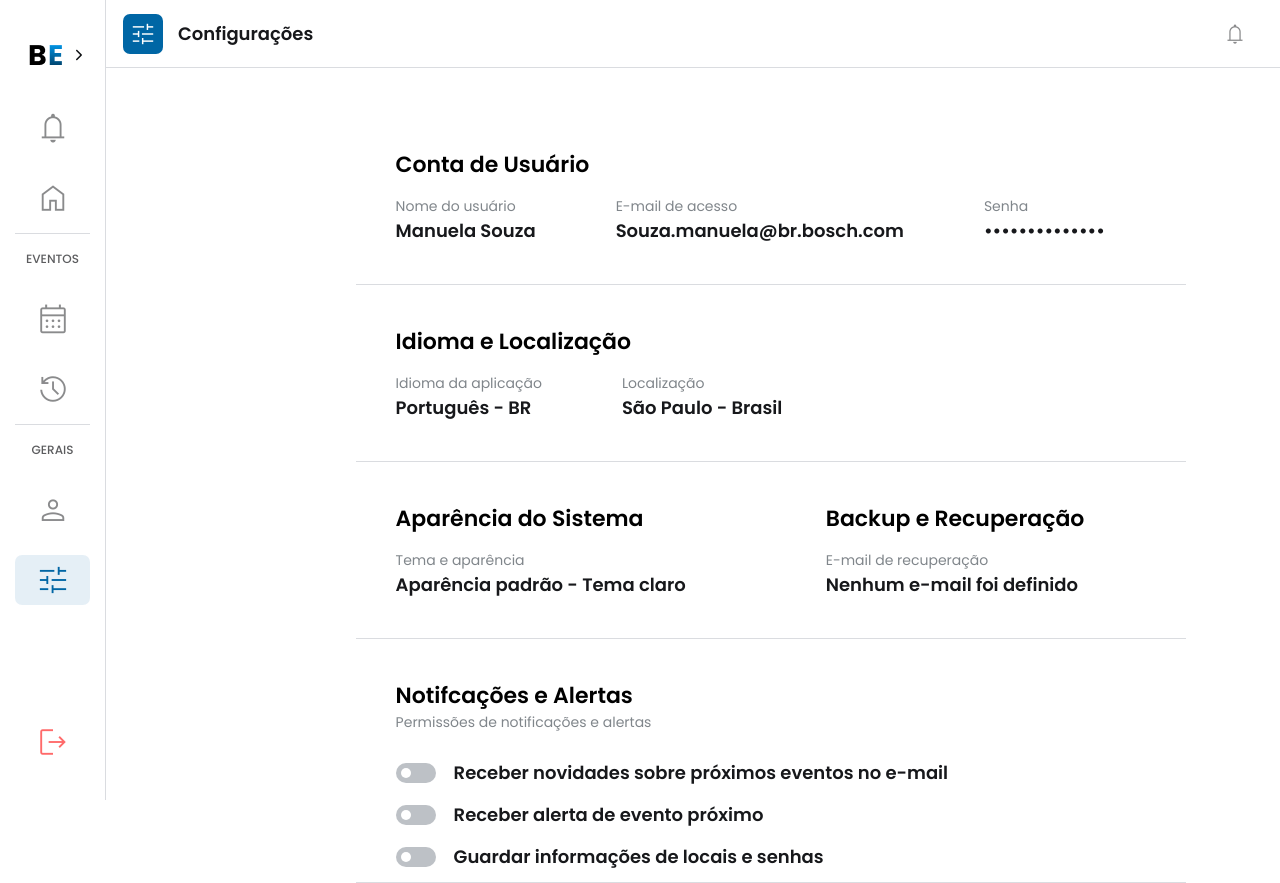
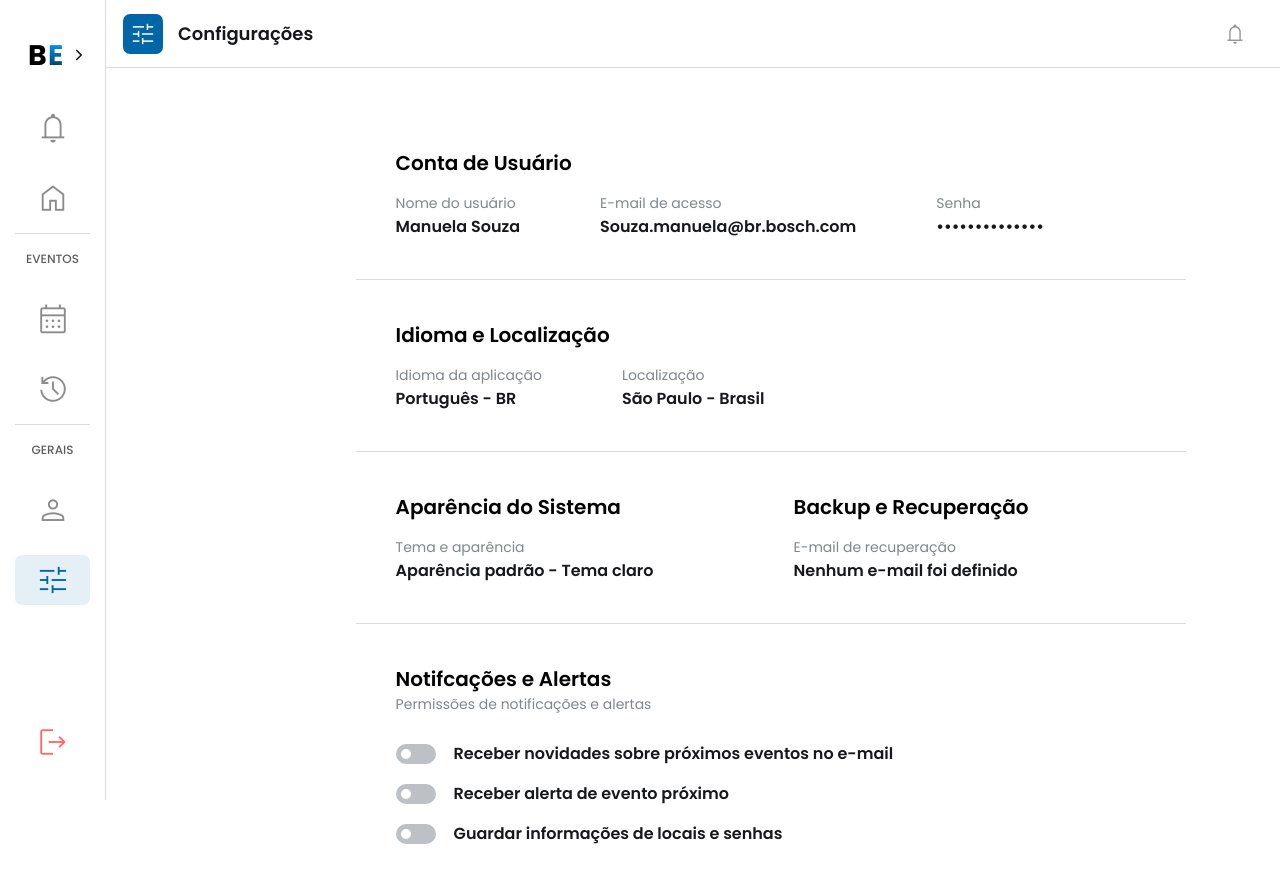
Before and after one commit to EsyProject/EsyFrontend, a React (Vite) app: page /settings in a window 1280 px wide. After the commit the page ends 858 px from the top, so only its background shows below. Built offline with nearby package versions, Linux system fonts and the light colour scheme.

Commit message:
feat: update in a page Settings

```diff
--- a/src/pages/Settings/Settings.css
+++ b/src/pages/Settings/Settings.css
@@ -26,7 +26,7 @@
 
 .user-account h2,
 .section-header h2 {
-  font-size: 22px;
+  font-size: 20px;
   font-weight: 600;
 }
 
@@ -62,7 +62,7 @@
 .user-account-permissions h4,
 .user-account-data h4,
 .user-info h4 {
-  font-size: 18px;
+  font-size: 16px;
   color: #17181b;
   font-weight: 550;
 }
--- a/src/pages/Settings/Settings.jsx
+++ b/src/pages/Settings/Settings.jsx
@@ -133,7 +133,6 @@ const Settings = () => {
           <h4>Guardar informações de locais e senhas</h4>
         </div>
 
-        <div className="border-bottom"></div>
       </div>
     </div>
   );
```
